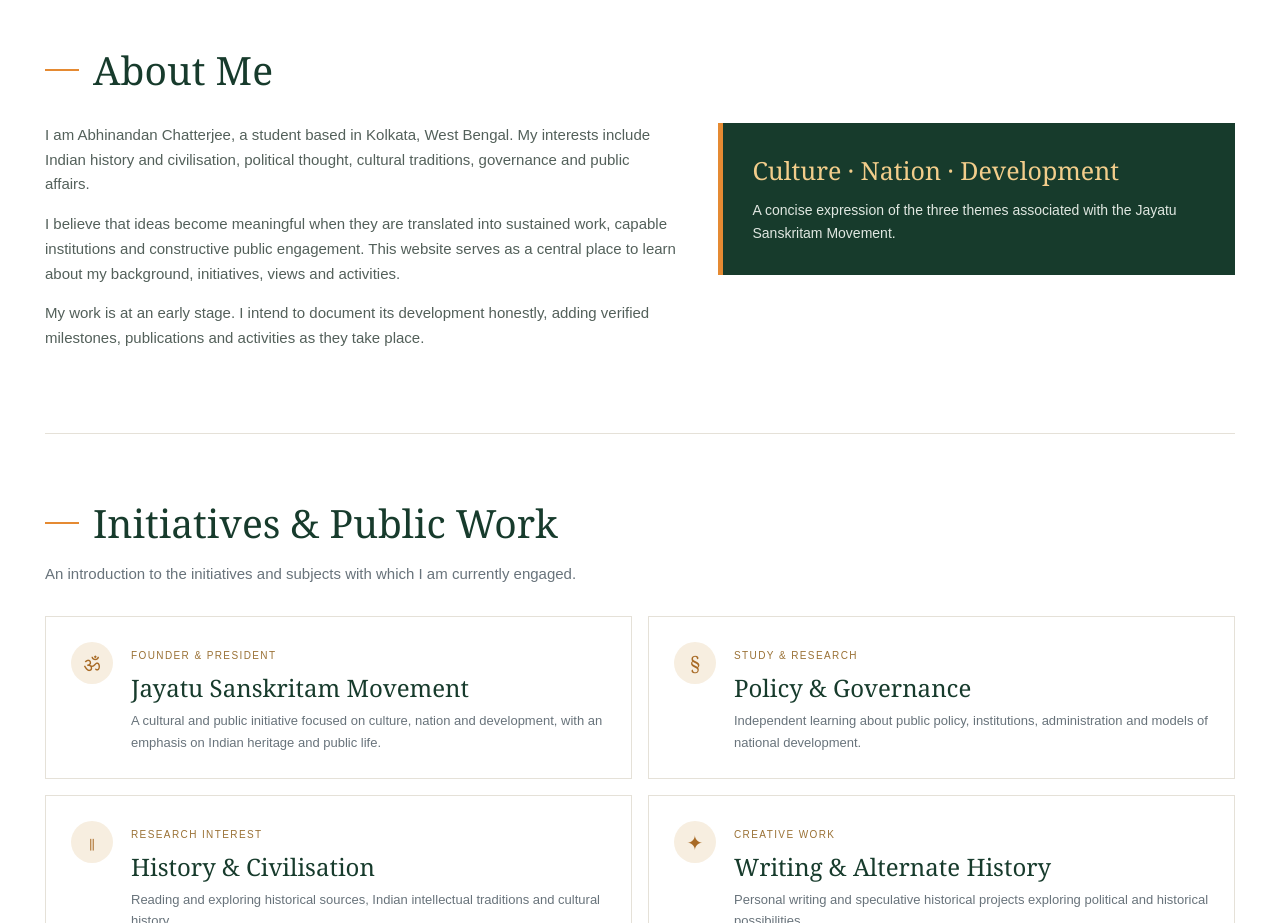
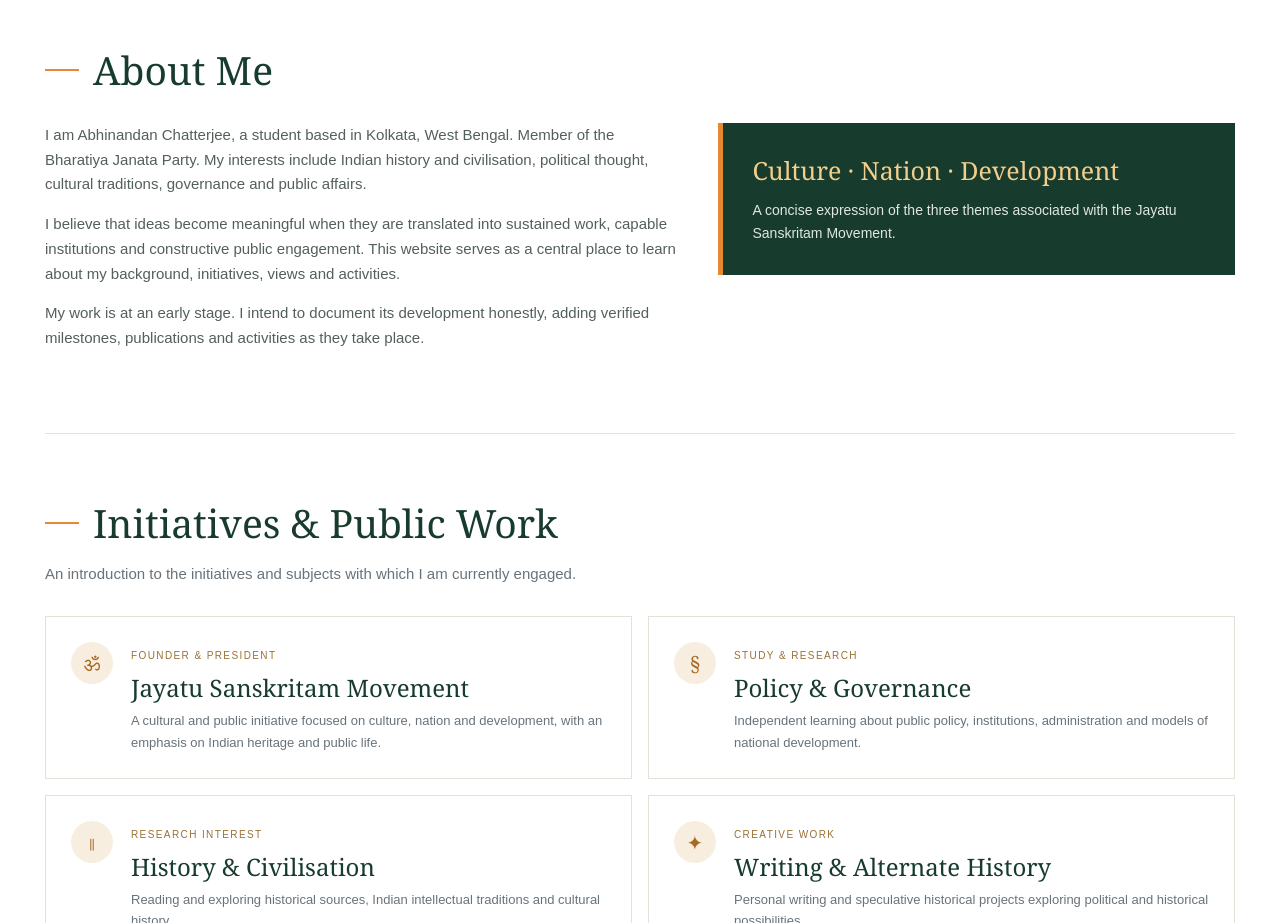
Before and after one commit to abhi20504/abhinandan.bjp.in, a plain HTML site: page index.html in a window 1280 px wide. Shown: the part 1120-2043 px from the top of the page. Drawn offline with Linux system fonts and the light colour scheme.

Commit message:
Update index.html

```diff
--- a/index.html
+++ b/index.html
@@ -73,7 +73,7 @@ footer{background:#102d22;color:#d3ddd5;padding:26px 25px}.footer-inner{max-widt
  <div class="section-top"><span class="rule"></span><h2>About Me</h2></div>
  <div class="about-grid">
   <div class="about-text">
-   <p>I am Abhinandan Chatterjee, a student based in Kolkata, West Bengal. My interests include Indian history and civilisation, political thought, cultural traditions, governance and public affairs.</p>
+   <p>I am Abhinandan Chatterjee, a student based in Kolkata, West Bengal. Member of the Bharatiya Janata Party. My interests include Indian history and civilisation, political thought, cultural traditions, governance and public affairs.</p>
    <p>I believe that ideas become meaningful when they are translated into sustained work, capable institutions and constructive public engagement. This website serves as a central place to learn about my background, initiatives, views and activities.</p>
    <p>My work is at an early stage. I intend to document its development honestly, adding verified milestones, publications and activities as they take place.</p>
   </div>
```
